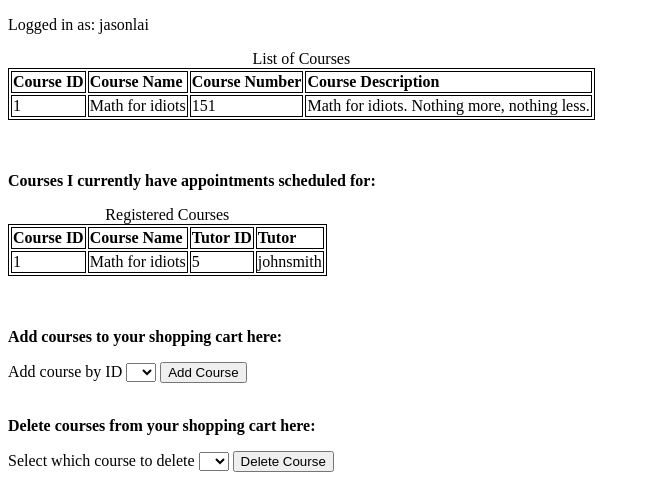
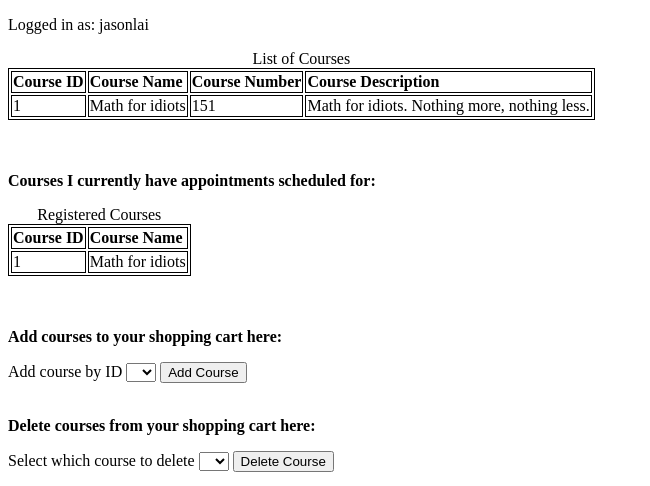
Before and after one commit to Roshinl/CSCE-310-Final-Project-Group-7, a PHP site: page /courses.php in a window 1280 px wide. Shown: the top 486 px of the page, without its empty margins (0-650 px from the left). Run offline with PHP 8.4, Linux system fonts and the light colour scheme; a user stored in the database is signed in; data comes from the database, SQL or seed files in the repository.

Commit message:
If any appointment has status 1 or 2, display corresponding course for user

```diff
--- a/userFiles/coursesBackend.php
+++ b/userFiles/coursesBackend.php
@@ -36,13 +36,13 @@ if (mysqli_num_rows($result) > 0) {
 $courses_registered_table = "";
 
 // DISPLAY COURSES STUDENT HAS AN APPOINTMENT FOR
-$payload = "SELECT DISTINCT course_id, course_name, tutor_id, tutor_username FROM appointments_table_with_names WHERE student_id = '".$_SESSION['user_id']."'";
+$payload = "SELECT DISTINCT course_id, course_name FROM appointments_table_with_names WHERE (`status` = 1 OR `status` = 2) AND student_id = '".$_SESSION['user_id']."'";
 $result = mysqli_query($link, $payload);
 
 if (mysqli_num_rows($result) > 0) {
-    $courses_registered_table .= "<table><caption>Registered Courses</caption><tr><td><b>Course ID</b></td><td><b>Course Name</b></td><td><b>Tutor ID</b></td><td><b>Tutor</b></td></tr>";
+    $courses_registered_table .= "<table><caption>Registered Courses</caption><tr><td><b>Course ID</b></td><td><b>Course Name</b></td></tr>";
     while ($row = mysqli_fetch_assoc($result)) {
-        $courses_registered_table .= "<tr><td>".$row["course_id"]."</td><td>".$row["course_name"]."</td><td>".$row["tutor_id"]."</td><td>".$row["tutor_username"]."</td></tr>";
+        $courses_registered_table .= "<tr><td>".$row["course_id"]."</td><td>".$row["course_name"]."</td></tr>";
     }
     $courses_registered_table .= "</table>";
 } else {
@@ -50,7 +50,7 @@ if (mysqli_num_rows($result) > 0) {
 }
 
 // GET COURSE IDS FOR DROP DOWN
-// TODO: Only display courses which they have appointments for
+// TODO: Only display courses which they have unpaid or ongoing appointments for
 $payload = "SELECT course_id FROM courses";
 $course_ids = mysqli_query($link, $payload);
 
```
